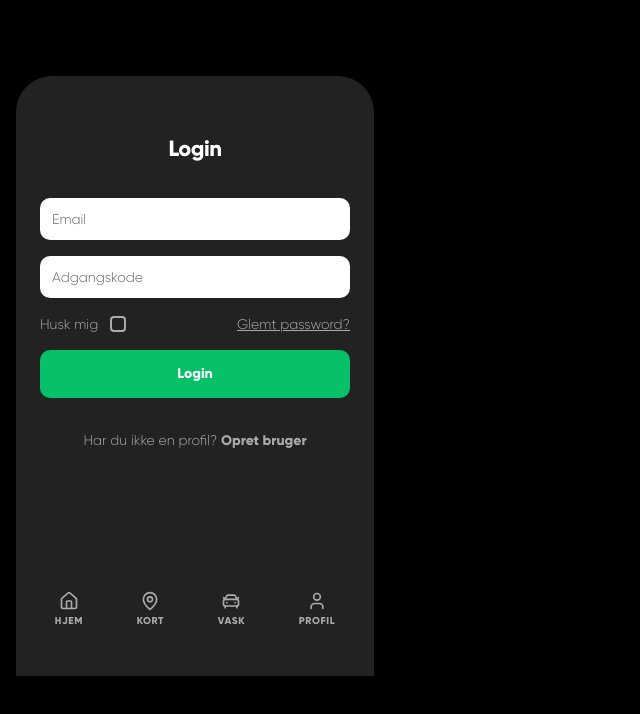
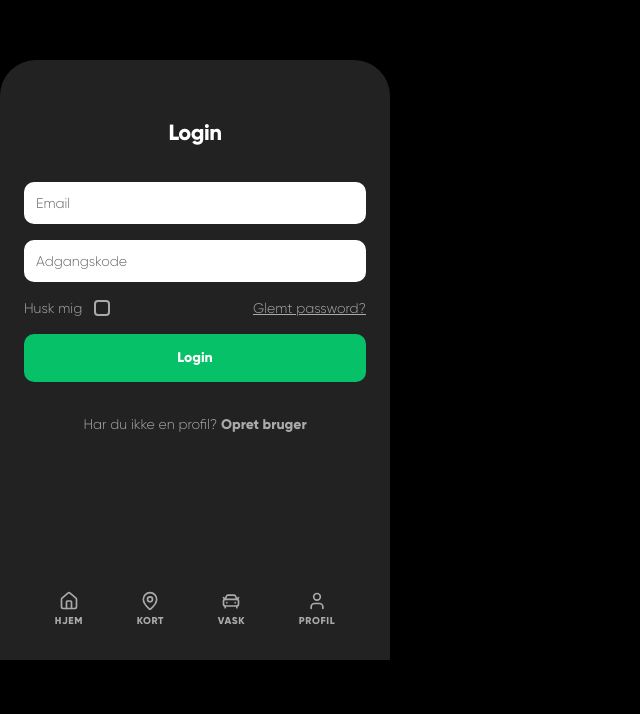
Before and after one commit to web2026-1-wash-world/wash_world_frontend, a Next.js app: page /login in a window 1280 px wide. Shown: the part 140-854 px from the top of the page, without its empty margins (0-640 px from the left). Built offline with nearby package versions, Linux system fonts and the light colour scheme; no server answers.

Commit message:
commit 2026

```diff
--- a/src/app/login/page.tsx
+++ b/src/app/login/page.tsx
@@ -25,7 +25,7 @@ export default function LoginPage() {
 };
 
   return (
-    <div className="h-screen overflow-hidden bg-black pt-50">
+    <div className="h-screen overflow-hidden bg-black pt-50 -m-4">
         <div className="bg-surface h-full px-6 flex items-start justify-center py-15 rounded-t-nav">
             <form className="flex flex-col gap-4 w-full"
             onSubmit={handleSubmit}
```
Also changed, not shown: src/app/plan-selection/page.tsx (line endings or trailing spaces).
